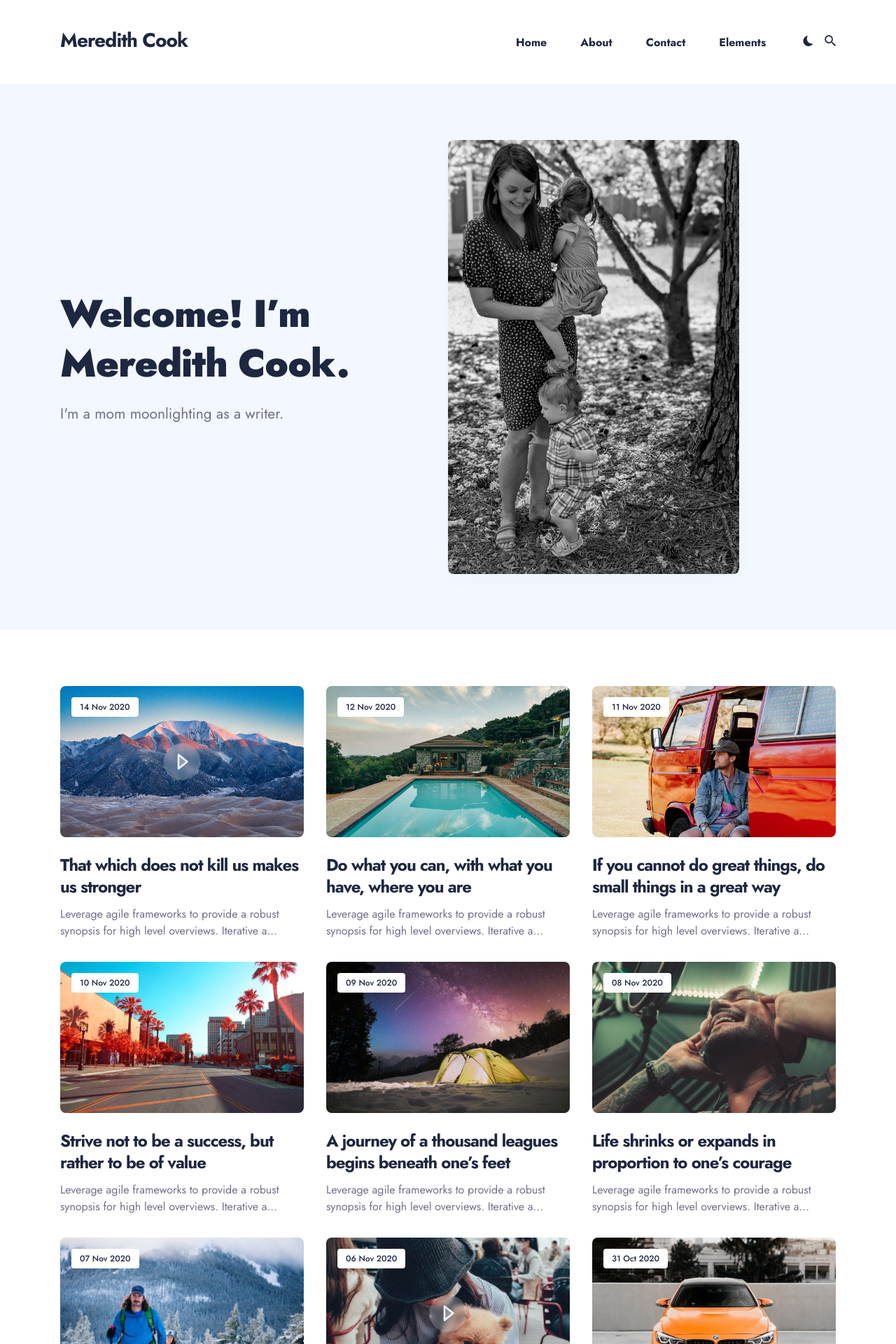
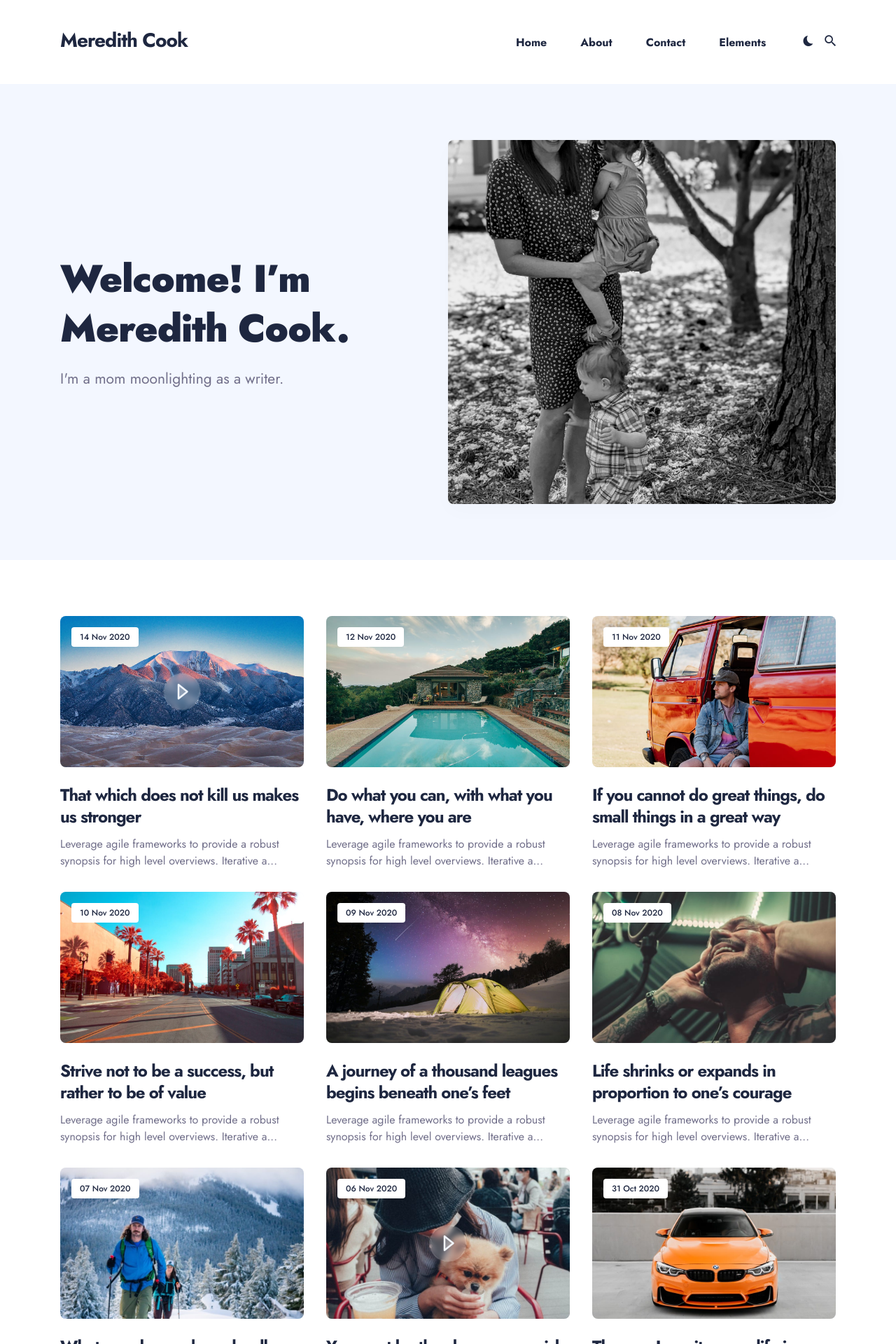
Before and after one commit to iogbole/mencatheme, a Jekyll site: the page built from index.html, in a window 1280 px wide. Shown: the top 1920 px of the page at 70% size. Built offline with Jekyll 4.4.1, drawn with Linux system fonts in a browser that asks for light colours; nearby versions of some CDN libraries; the list of posts is cut into pages by our own code.

Commit message:
update hero image size

```diff
--- a/_sass/3-modules/_hero.scss
+++ b/_sass/3-modules/_hero.scss
@@ -142,8 +142,8 @@
 .hero__image {
   position: relative;
   transform: translate(0);
-  width: 75%;
-  height: 620px;
+  width: 100%;
+  height: 520px;
   border-radius: 8px;
   overflow: hidden;
   box-shadow: 0 10px 30px rgba(0, 0, 0, 0.02);
```
